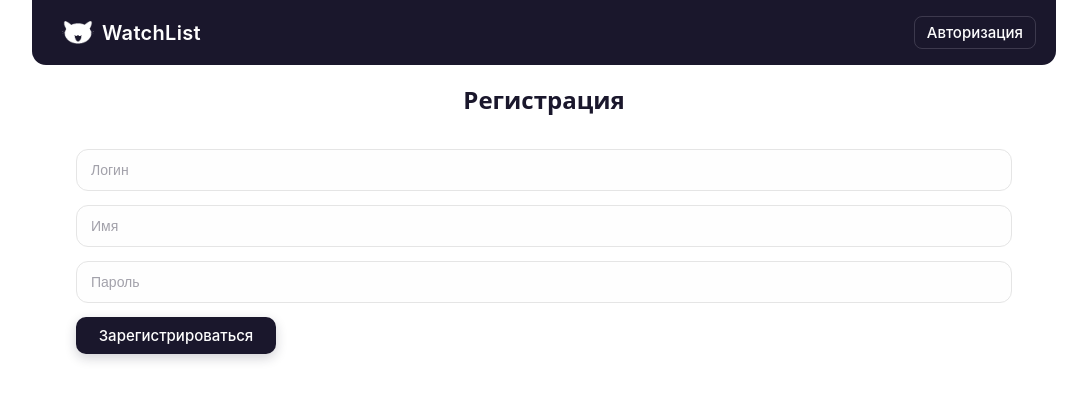
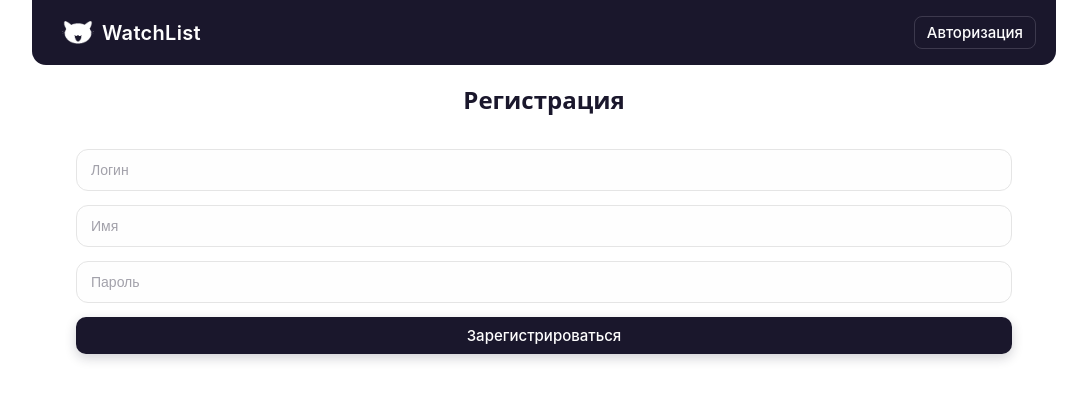
Before and after one commit to katapon-0/educational, a Vue app: page /register in a window 1280 px wide. Shown: the top 400 px of the page, without its empty margins (96-1183 px from the left). Built offline with nearby package versions, Linux system fonts and the light colour scheme.

Commit message:
Кнопка регистрации

```diff
--- a/src/components/auth/RegisterForm.vue
+++ b/src/components/auth/RegisterForm.vue
@@ -171,12 +171,11 @@ input::placeholder {
 
 .buttons {
   display: flex;
-  justify-content: stretch;
+  justify-content: center;
 }
 
 button {
   width: 100%;
-  max-width: 200px;
 
   border: none;
   background: #1a172c;
```
